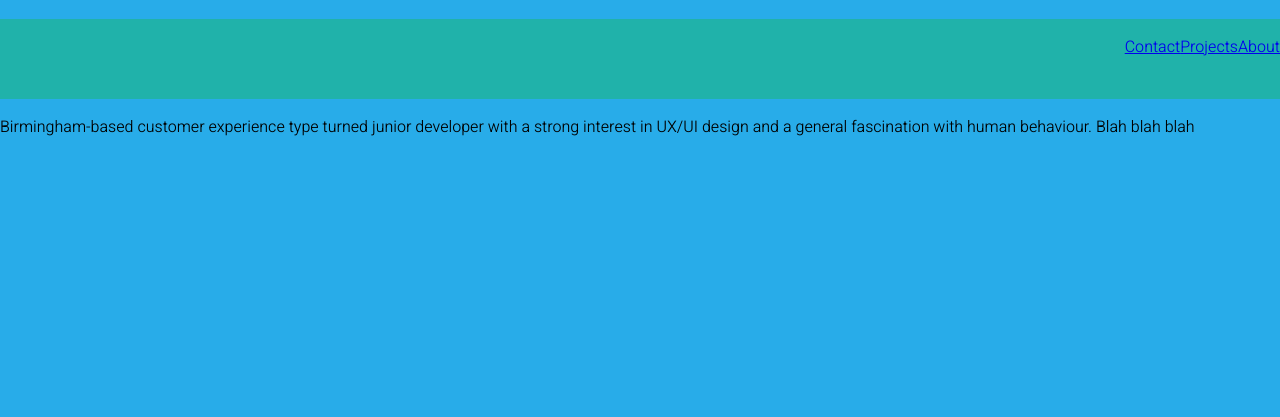
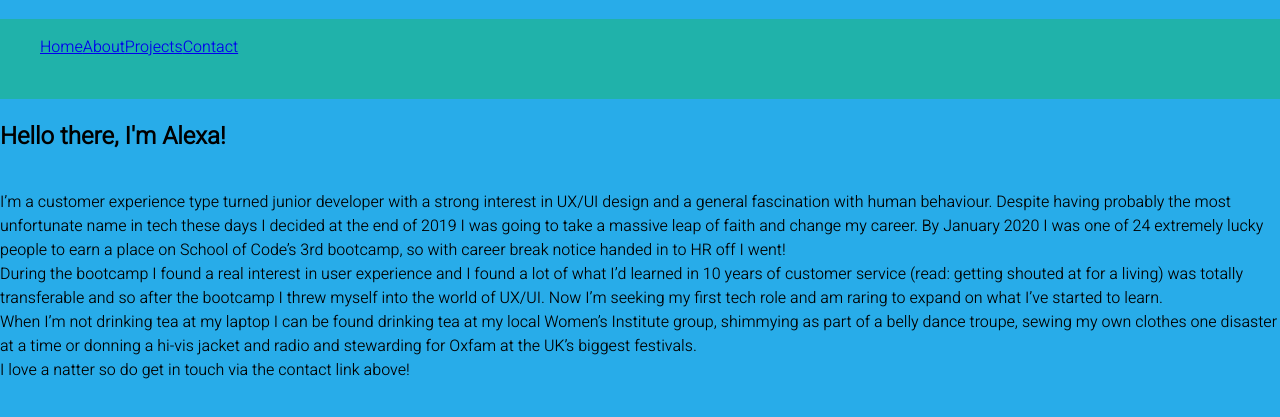
Before and after one commit to leckzilla/portfolio, a React app: page /about in a window 1280 px wide. Shown: the part 61-478 px from the top of the page. Built offline with nearby package versions, Linux system fonts and the light colour scheme; a web font is replaced by a local one.

Commit message:
added about text

```diff
--- a/src/components/About/index.js
+++ b/src/components/About/index.js
@@ -3,10 +3,23 @@ import React from "react";
 function About() {
   return (
     <div>
+    <h2>Hello there, I'm Alexa!</h2>
       <p>
-        Birmingham-based customer experience type turned junior developer with a
-        strong interest in UX/UI design and a general fascination with human
-        behaviour. Blah blah blah
+
+I’m a customer experience type turned junior developer with a strong interest in UX/UI design and a general fascination with human behaviour.
+Despite having probably the most unfortunate name in tech these days I decided at the end of 2019 I was going to take a massive leap of
+faith and change my career. By January 2020 I was one of 24 extremely lucky people to earn a place on School of Code’s 3rd bootcamp,
+so with career break notice handed in to HR off I went!<br/>
+
+During the bootcamp I found a real interest in user experience and I found a lot of what I’d learned in 10 years of customer service
+(read: getting shouted at for a living) was totally transferable and so after the bootcamp I threw myself into the world of UX/UI.
+Now I’m seeking my first tech role and am raring to expand on what I’ve started to learn.<br/>
+
+When I’m not drinking tea at my laptop I can be found drinking tea at my local Women’s Institute group, shimmying as part of a belly
+dance troupe, sewing my own clothes one disaster at a time or donning a hi-vis jacket and radio and stewarding for Oxfam at the UK’s
+biggest festivals.<br/>
+
+I love a natter so do get in touch via the contact link above!
       </p>
     </div>
   );
--- a/src/components/Nav/index.js
+++ b/src/components/Nav/index.js
@@ -12,6 +12,9 @@ function Nav() {
       <Router>
         <nav className={css.nav}>
           <ul className={css.navLinks}>
+          <li>
+              <Link to="/">Home</Link>
+            </li>
             <li>
               <Link to="/about">About</Link>
             </li>
@@ -24,6 +27,7 @@ function Nav() {
           </ul>
         </nav>
         <Switch>
+        {/* <Route path="/" component={App} /> */}
           <Route path="/about" component={About} />
           <Route path="/projects" component={Projects} />
           <Route path="/contact" component={Contact} />
--- a/src/components/Nav/nav.module.css
+++ b/src/components/Nav/nav.module.css
@@ -5,6 +5,6 @@
 
 .navLinks {
   display: flex;
-  flex-direction: row-reverse;
+  flex-direction: row;
   list-style: none;
 }
```
